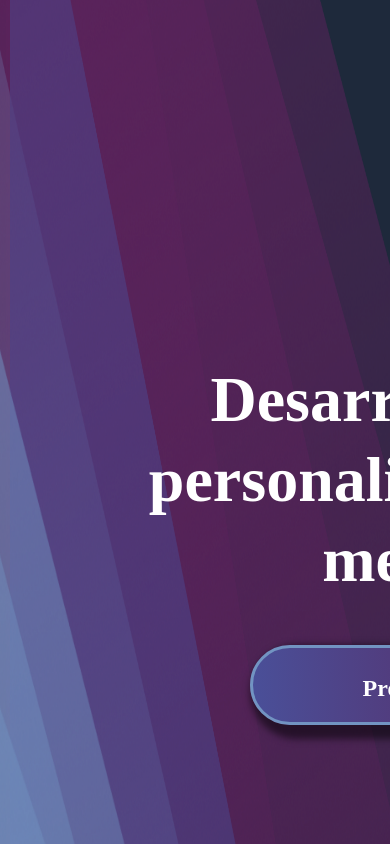
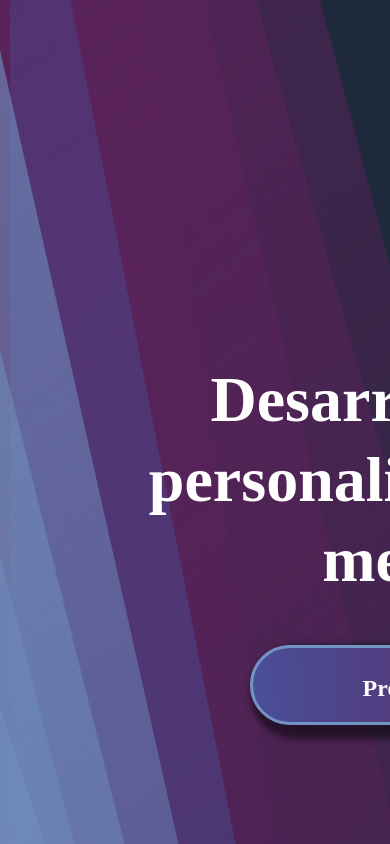
Before and after one commit to Agu1laredu/NavBar-Bootstrap-Tutorial-Youtube, a React (Create React App) app: page / in a window 390 px wide. Shown: the top 844 px of the page. Built offline with nearby package versions, Linux system fonts and the light colour scheme.

Commit message:
fix responsive en lenovo

```diff
--- a/src/App.css
+++ b/src/App.css
@@ -257,6 +257,71 @@ h1 {
     width: 350px;
     height: 80px;
   }
+  .Poligono1 {
+    position: absolute;
+    top: -50px;
+    left: -400px;
+    z-index: 15;
+  }
+
+  .Poligono2 {
+    position: absolute;
+    top: -450px;
+    left: -500px;
+    z-index: 16;
+  }
+
+  .Poligono3 {
+    position: absolute;
+    top: -500px;
+    left: -200px;
+    z-index: 47;
+  }
+  .Poligono5 {
+    position: absolute;
+    top: -600px;
+    left: -50px;
+    z-index: 60;
+  }
+
+  .Poligono6 {
+    position: absolute;
+    top: -600px;
+    left: 2px;
+    z-index: 60;
+  }
+
+  .Poligono7 {
+    position: absolute;
+    top: -300px;
+    left: -1500px;
+    z-index: 60;
+  }
+  .Poligono8 {
+    position: absolute;
+    top: -10px;
+    left: 10px;
+    z-index: 40;
+  }
+  .Poligono9 {
+    position: absolute;
+    top: -200px;
+    left: -400px;
+    z-index: 16;
+  }
+  .Poligono10 {
+    position: absolute;
+    top: -300px;
+    left: -200px;
+    z-index: 20;
+  }
+  .Poligono11 {
+    position: absolute;
+    top: -300px;
+    left: 10px;
+
+    z-index: 12;
+  }
 }
 @media (max-width: 1500px) {
   .App {
--- a/src/screen/Nosotros/Nosotros.css
+++ b/src/screen/Nosotros/Nosotros.css
@@ -304,7 +304,15 @@
 }
 @media (max-width: 1400px) {
   .ContainerNosotros {
-    width: 120%;
+    width: 100%;
+  }
+  .HeardTopOne {
+    left: 75%;
+    z-index: -400;
+  }
+  .HeardTopTwo {
+    left: 75%;
+    z-index: -400;
   }
 }
 
```
